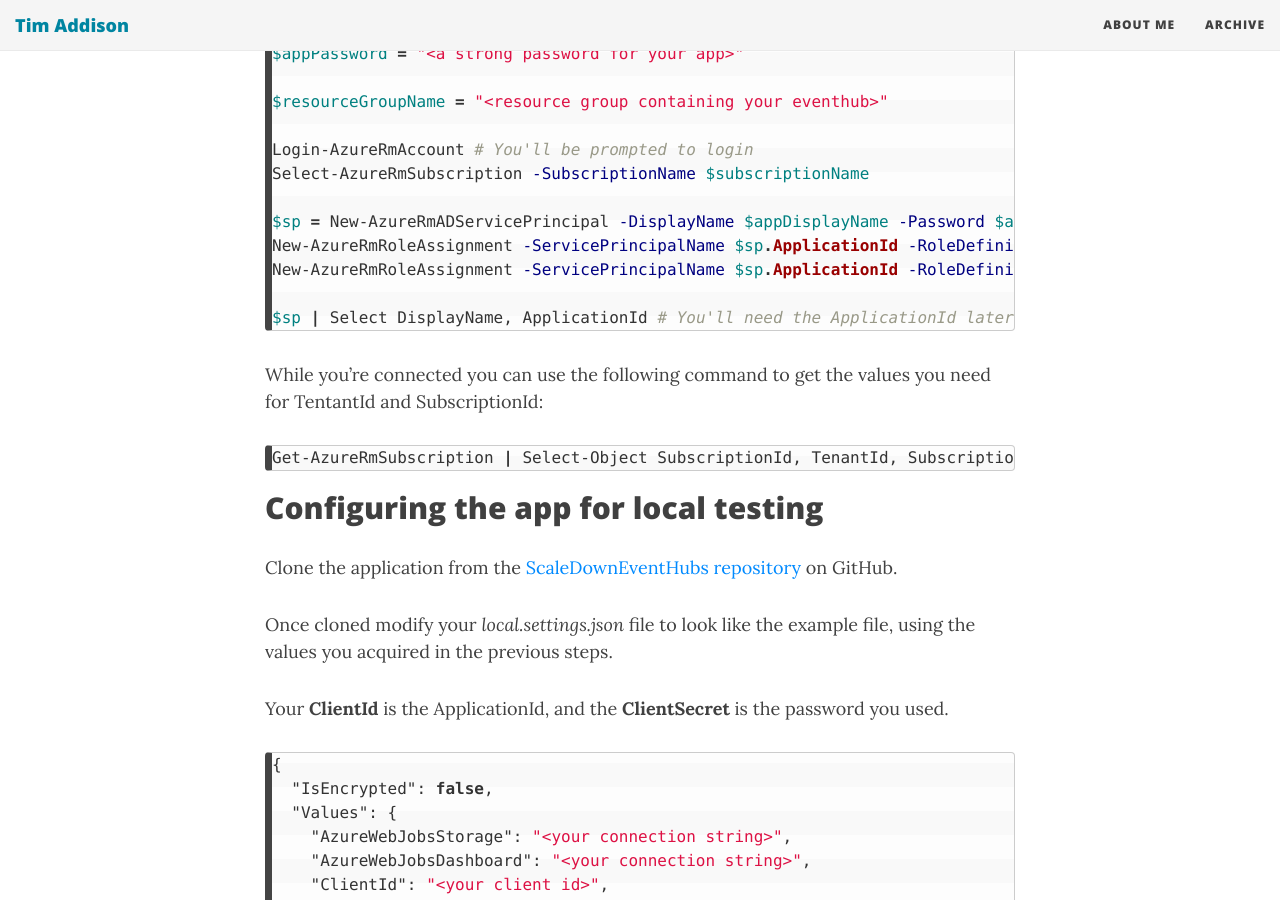
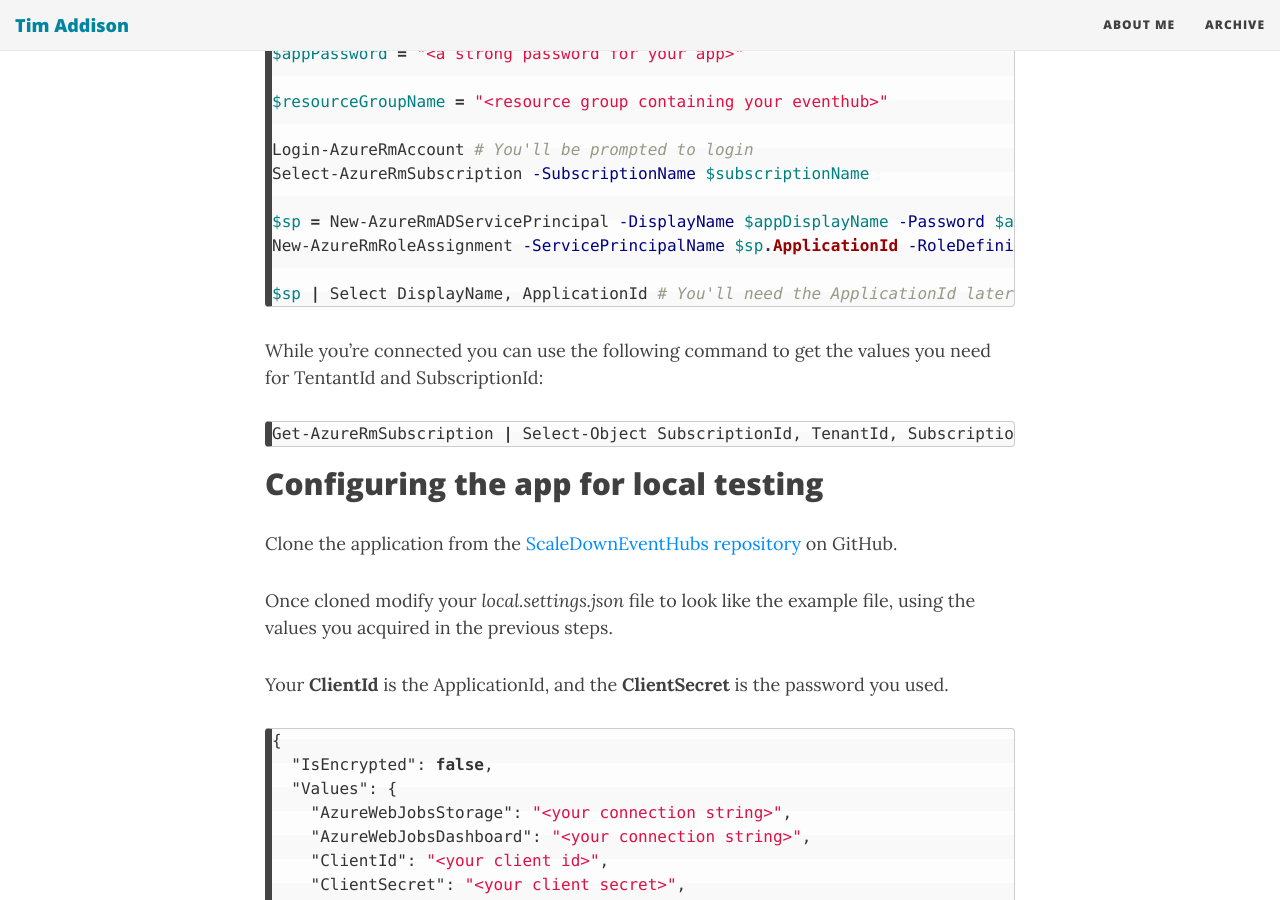
Before and after one commit to taddison/tjaddison.com, a Jekyll site: the page built from _posts/2017/2017-12-10-Auto-deflating-Event-Hubs-with-a-function-app.md, in a window 1280 px wide and 900 px high, scrolled down 2038 px. Built offline with Jekyll 4.4.1, drawn with Linux system fonts in a browser that asks for light colours; nearby versions of some CDN libraries.

Commit message:
No need to be contributor on the sub

```diff
--- a/_posts/2017/2017-12-10-Auto-deflating-Event-Hubs-with-a-function-app.md
+++ b/_posts/2017/2017-12-10-Auto-deflating-Event-Hubs-with-a-function-app.md
@@ -51,7 +51,6 @@ Login-AzureRmAccount # You'll be prompted to login
 Select-AzureRmSubscription -SubscriptionName $subscriptionName
 
 $sp = New-AzureRmADServicePrincipal -DisplayName $appDisplayName -Password $appPassword
-New-AzureRmRoleAssignment -ServicePrincipalName $sp.ApplicationId -RoleDefinitionName Contributor
 New-AzureRmRoleAssignment -ServicePrincipalName $sp.ApplicationId -RoleDefinitionName Owner -ResourceGroupName $resourceGroupName
 
 $sp | Select DisplayName, ApplicationId # You'll need the ApplicationId later
```
